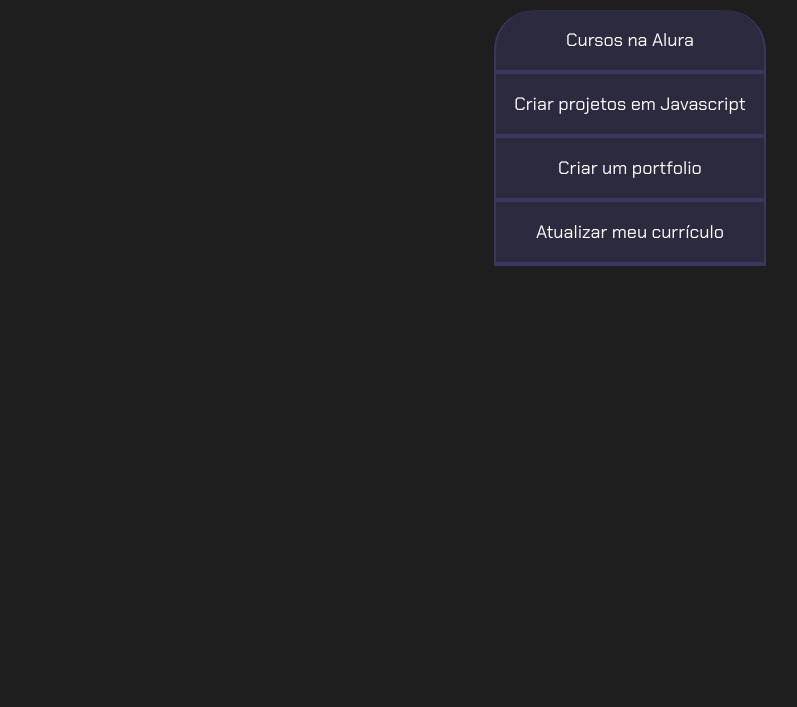
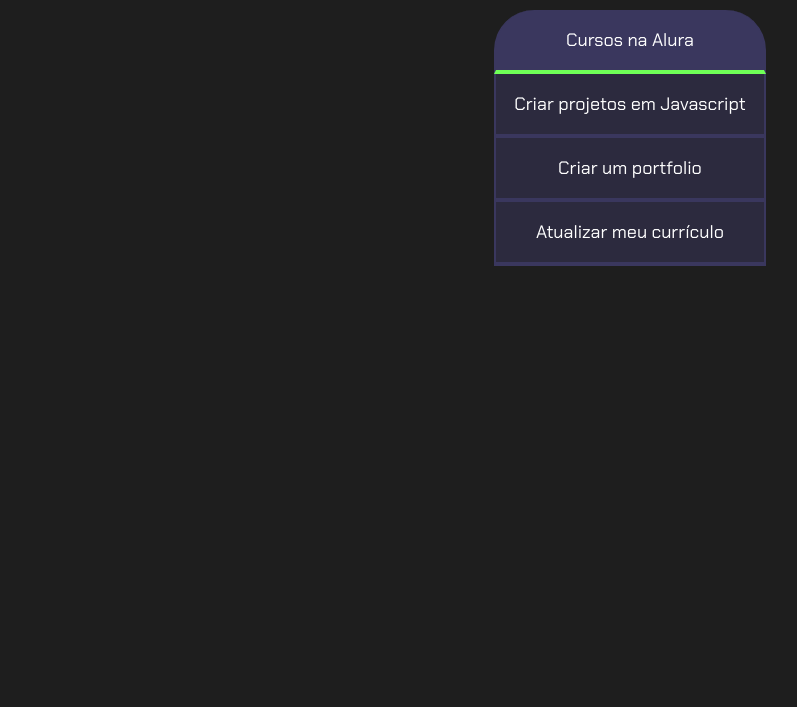
Before and after one commit to paolalopes18/sebasti-o-, a plain HTML site: page index.html in a window 1280 px wide. Shown: the part 93-800 px from the top of the page, without its empty margins (10-807 px from the left). Drawn offline with Linux system fonts and the light colour scheme; files that its build step writes are made by us from their sources.

Commit message:
atualização1105

```diff
--- a/style.css
+++ b/css/style.css
@@ -59,3 +59,9 @@
 .botoes {
     display: block;
 }
+
+.ativo{
+    background-color: var(--botao-ativo);
+border-bottom: 4px solid var(--verde);
+
+}
--- a/index.html
+++ b/index.html
@@ -12,12 +12,13 @@
     <section class="conteudo-principal">
         <h2 class="titulo-principal">Meus Objetivos do ano<span>_</span></h2>
         <div class="botoes">
-            <button class="botao">Cursos na Alura</button>
+            <button class="botao ativo">Cursos na Alura</button>
             <button class="botao">Criar projetos em Javascript</button>
             <button class="botao">Criar um portfolio</button>
             <button class="botao">Atualizar meu currículo</button>
         </div>
     </section>
+    <script src="main.js"></script>
 </body>
 
 </html>
--- /dev/null
+++ b/main.js
@@ -0,0 +1,5 @@
+const botoes = document.querySelectorAll(".botao");
+console.log(botoes);
+for(let 1-0;1 <botoes.length);1++){
+    console.log(i);
+}
```
